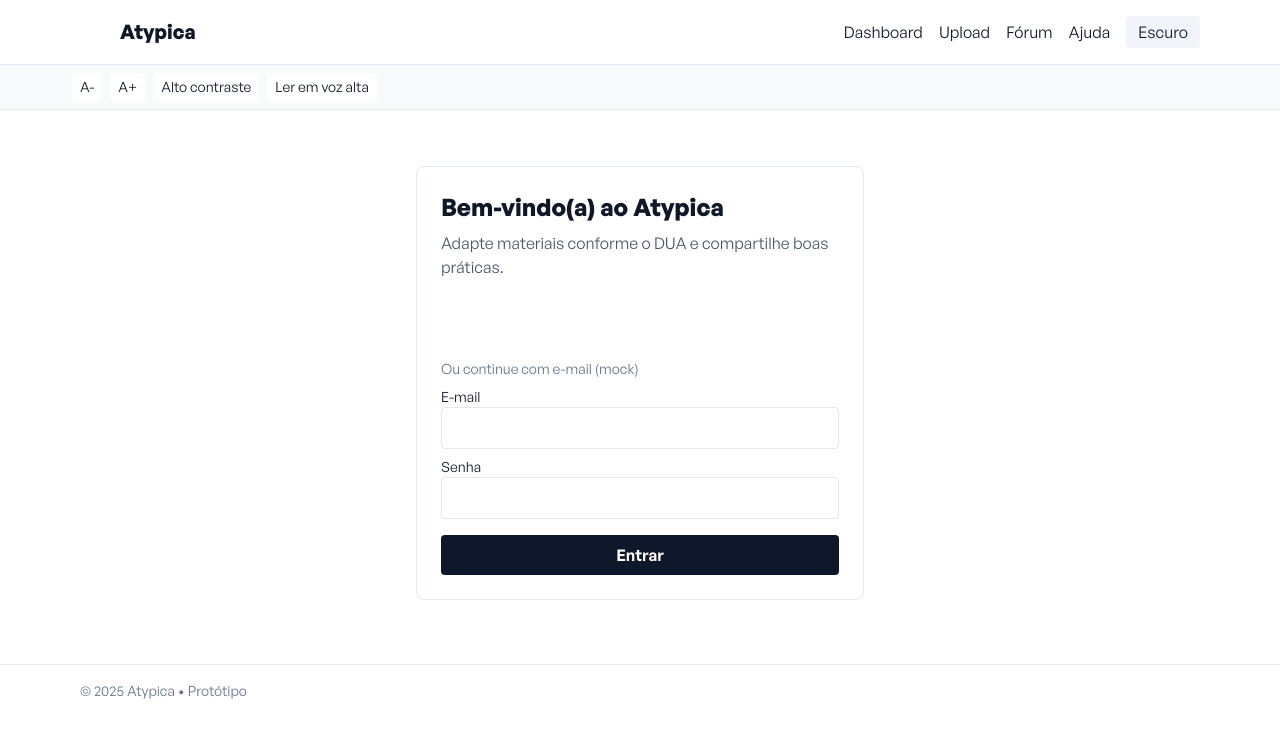
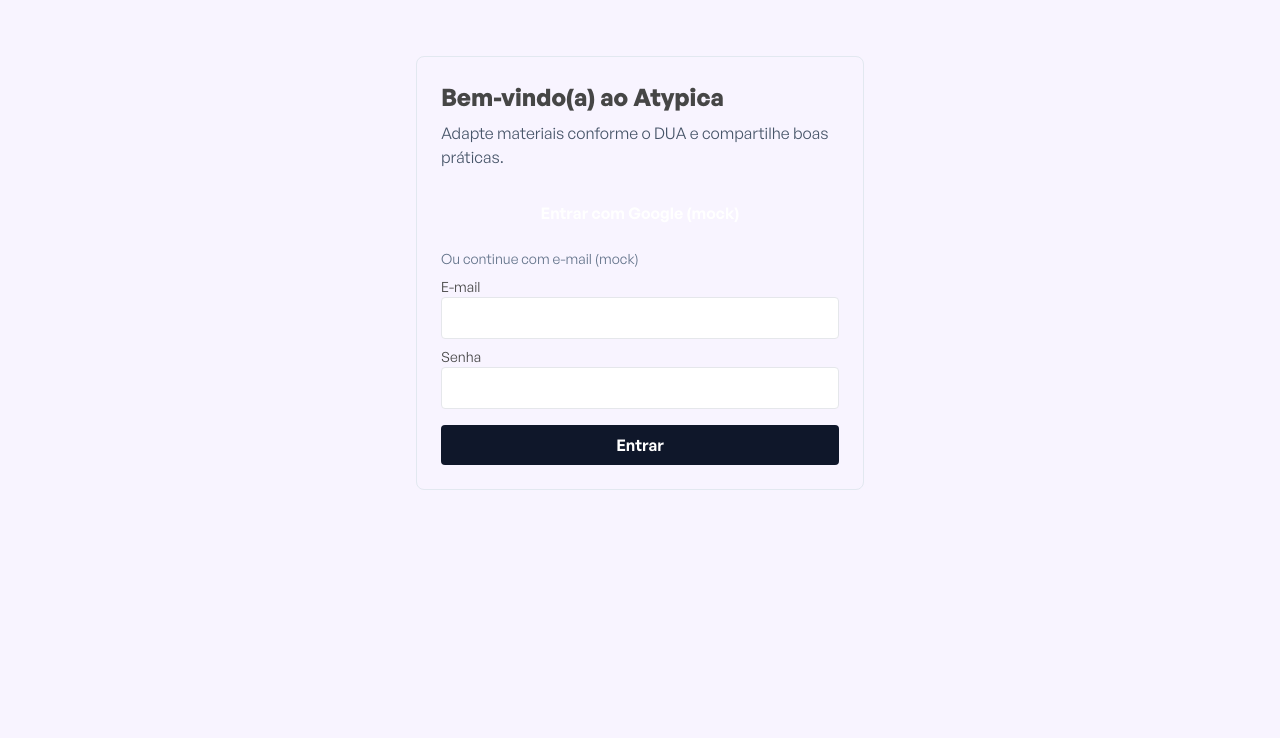
Before and after one commit to guilhermeavarella/atypica-frontend, a React (Vite) app: page / in a window 1280 px wide. Shown: the top 738 px of the page. Built offline with nearby package versions, Linux system fonts and the light colour scheme.

Commit message:
fix: header and footer removed from login page

```diff
--- a/src/App.jsx
+++ b/src/App.jsx
@@ -5,13 +5,15 @@ import AccessibilityBar from './components/AccessibilityBar'
 export default function App() {
   const location = useLocation()
   const [dark, setDark] = useState(false)
+  const isLoginPage = location.pathname === "/" || location.pathname === "/login";
 
   useEffect(() => {
     document.documentElement.classList.toggle('dark', dark)
   }, [dark])
 
   return (
-    <div className="min-h-screen bg-white text-slate-900 dark:bg-slate-900 dark:text-slate-100">
+    <div className="min-h-screen bg-background-purple-light text-content-primary dark:bg-slate-900 dark:text-slate-100">
+      {!isLoginPage && (
         <header className="border-b border-slate-200 dark:border-slate-700">
           <nav className="max-w-6xl mx-auto p-4 flex items-center justify-between" aria-label="Principal">
             <Link to="/" className="flex items-center gap-2" aria-label="Ir para tela inicial">
@@ -23,22 +25,23 @@ export default function App() {
               <Link className="hover:underline" to="/upload">Upload</Link>
               <Link className="hover:underline" to="/forum">Fórum</Link>
               <Link className="hover:underline" to="/help">Ajuda</Link>
-            <button className="px-3 py-1 rounded bg-slate-100 dark:bg-slate-800" onClick={() => setDark(v => !v)} aria-pressed={dark} aria-label={dark ? 'Ativar modo claro' : 'Ativar modo escuro'}>
+              {/*<button className="px-3 py-1 rounded bg-slate-100 dark:bg-slate-800" onClick={() => setDark(v => !v)} aria-pressed={dark} aria-label={dark ? 'Ativar modo claro' : 'Ativar modo escuro'}>
                 {dark ? 'Claro' : 'Escuro'}
-            </button>
+              </button>*/}
             </div>
           </nav>
         </header>
-
-      <AccessibilityBar />
+      )}
 
       <main id="main" className="max-w-6xl mx-auto p-4">
         <Outlet />
       </main>
 
+      {!isLoginPage && (
       <footer className="mt-12 border-t border-slate-200 dark:border-slate-700">
         <div className="max-w-6xl mx-auto p-4 text-sm text-slate-500 dark:text-slate-400">© 2025 Atypica • Protótipo</div>
       </footer>
+      )}
     </div>
   )
 }
--- a/src/main.jsx
+++ b/src/main.jsx
@@ -19,6 +19,7 @@ const router = createBrowserRouter([
     element: <App />,
     children: [
       { index: true, element: <Login /> },
+      { path: 'login', element: <Login /> },
       { path: 'dashboard', element: <Dashboard /> },
       { path: 'upload', element: <Upload /> },
       { path: 'analysis/:jobId?', element: <Analysis /> },
```
Lines whose indentation alone changed are shown as unchanged.
